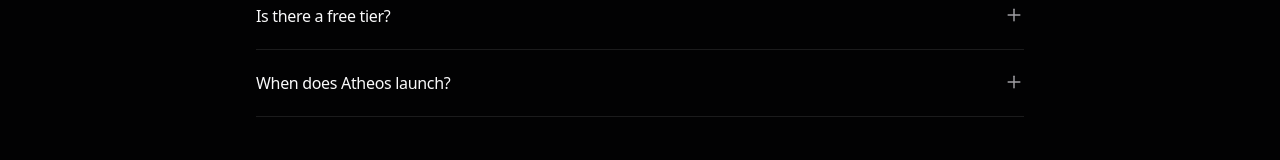
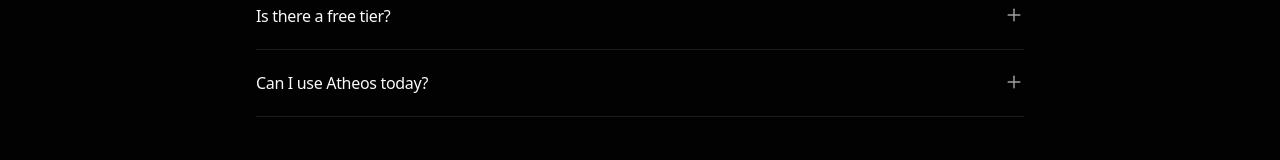
Before and after one commit to MoTerry1990/Atheos.io, a Next.js app: page / in a window 1280 px wide. Shown: the part 11026-11186 px from the top of the page. Built offline with nearby package versions, Linux system fonts and the light colour scheme; no server answers.

Commit message:
FAQ still described a private beta waitlist the hero button contradicts

```diff
--- a/features/marketing/i18n/en.ts
+++ b/features/marketing/i18n/en.ts
@@ -408,9 +408,9 @@
         "Yes. The Free plan includes 100 credits a month at no cost, with no card required — one video or twenty-five images. It is enough to decide whether Atheos fits how you work.",
     },
     {
-      question: "When does Atheos launch?",
+      question: "Can I use Atheos today?",
       answer:
-        "Atheos is in private beta. Request early access and we will get in touch as capacity opens up — we would rather onboard slowly and keep generation fast than open the doors and queue everyone.",
+        "Yes. Sign-up is open and generation starts immediately — no waitlist and no card. Atheos is still in beta, which means features change and some are unfinished, so anything described as coming soon is not built yet rather than nearly ready.",
     },
   ],
 
--- a/features/marketing/i18n/es.ts
+++ b/features/marketing/i18n/es.ts
@@ -428,9 +428,9 @@
         "Sí. El plan Gratis incluye 100 créditos al mes sin costo y sin tarjeta: un video o veinticinco imágenes. Alcanza para decidir si Atheos encaja con su forma de trabajar.",
     },
     {
-      question: "¿Cuándo se lanza Atheos?",
+      question: "¿Puedo usar Atheos hoy?",
       answer:
-        "Atheos está en beta privada. Solicite acceso anticipado y nos comunicamos con usted a medida que se abre capacidad: preferimos incorporar despacio y que la generación siga siendo rápida, antes que abrir las puertas y dejar a todo el mundo en cola.",
+        "Sí. El registro está abierto y puede generar de inmediato: sin lista de espera y sin tarjeta. Atheos sigue en beta, así que las funciones cambian y algunas están incompletas; lo que aparezca como próximamente todavía no existe, no es que esté por salir.",
     },
   ],
 
```
